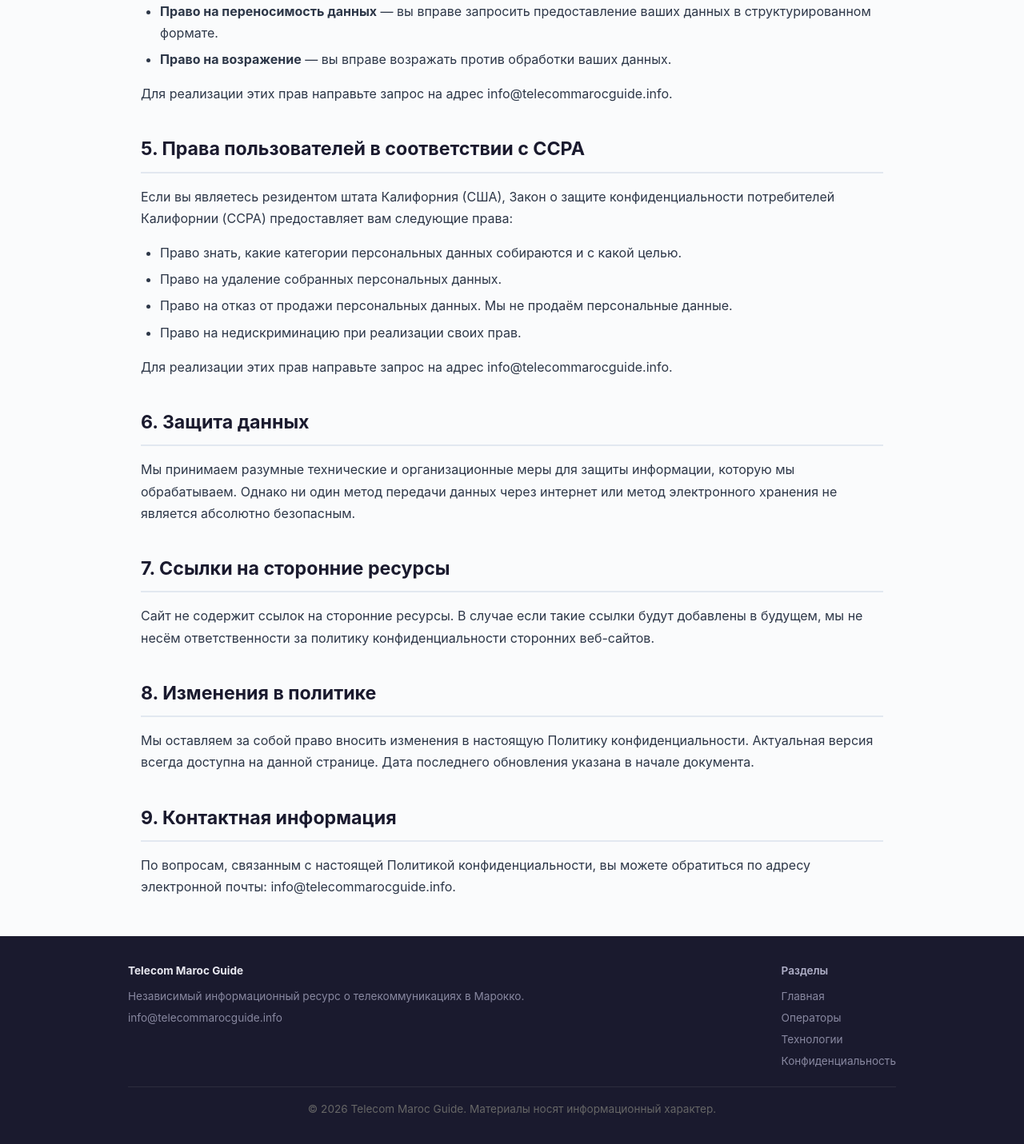
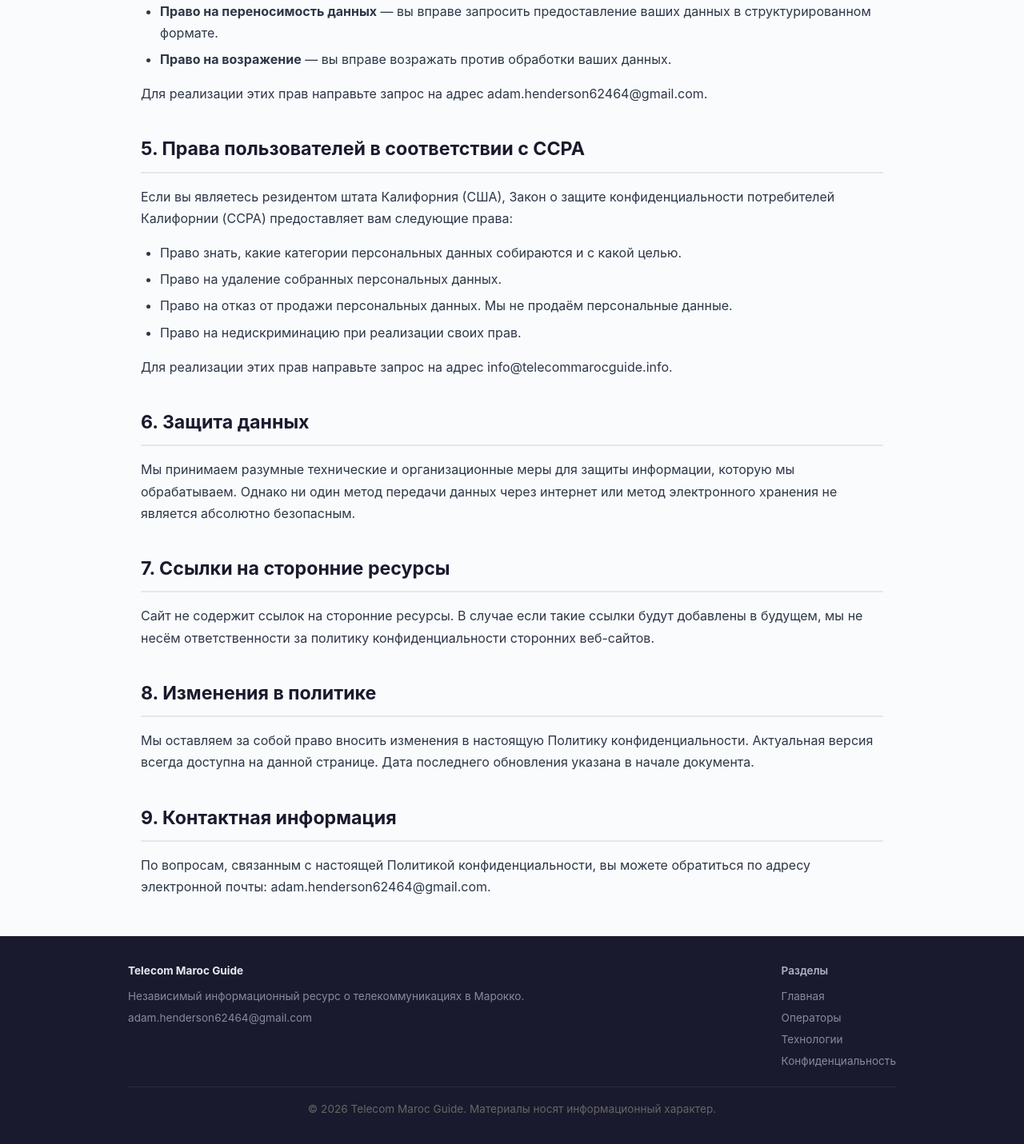
Before and after one commit to alexanderwalker10356-png/wawer1234545, a PHP site: page /privacy.php in a window 1280 px wide. Shown: the part 1741-3172 px from the top of the page at 80% size. Run offline with PHP 8.4, Linux system fonts and the light colour scheme.

Commit message:
Update contact email to adam.henderson62464@gmail.com
Replace placeholder contact email in footer, Schema.org JSON-LD,
and privacy policy page.

Co-Authored-By: Claude Opus 4.6 <noreply@anthropic.com>
Claude-Session: https://claude.ai/code/session_01H78HwXbjsU43E7hNXwnoX2

```diff
--- a/_footer.php
+++ b/_footer.php
@@ -4,7 +4,7 @@
             <div style="flex:1;min-width:200px;">
                 <div style="font-weight:700;color:#e8e8f0;margin-bottom:8px;"><?php echo $site_name; ?></div>
                 <p style="margin:0 0 4px;color:#8888a0;">Независимый информационный ресурс о телекоммуникациях в Марокко.</p>
-                <p style="margin:0;color:#8888a0;">info@<?php echo $site_domain; ?></p>
+                <p style="margin:0;color:#8888a0;">adam.henderson62464@gmail.com</p>
             </div>
             <div style="flex:0 0 auto;">
                 <div style="font-weight:600;color:#b0b0c8;margin-bottom:8px;">Разделы</div>
--- a/_header.php
+++ b/_header.php
@@ -239,7 +239,7 @@ $nav_items = [
                 "url": "<?php echo $base_url; ?>",
                 "contactPoint": {
                     "@type": "ContactPoint",
-                    "email": "info@<?php echo $site_domain; ?>",
+                    "email": "adam.henderson62464@gmail.com",
                     "contactType": "customer support"
                 }
             }
--- a/privacy.php
+++ b/privacy.php
@@ -79,7 +79,7 @@ require '_header.php';
         <li><strong>Право на возражение</strong> &mdash; вы вправе возражать против обработки ваших данных.</li>
     </ul>
 
-    <p>Для реализации этих прав направьте запрос на адрес info@telecommarocguide.info.</p>
+    <p>Для реализации этих прав направьте запрос на адрес adam.henderson62464@gmail.com.</p>
 
     <h2>5. Права пользователей в соответствии с CCPA</h2>
 
@@ -108,7 +108,7 @@ require '_header.php';
 
     <h2>9. Контактная информация</h2>
 
-    <p>По вопросам, связанным с настоящей Политикой конфиденциальности, вы можете обратиться по адресу электронной почты: info@telecommarocguide.info.</p>
+    <p>По вопросам, связанным с настоящей Политикой конфиденциальности, вы можете обратиться по адресу электронной почты: adam.henderson62464@gmail.com.</p>
 </article>
 
 <?php require '_footer.php'; ?>
```
